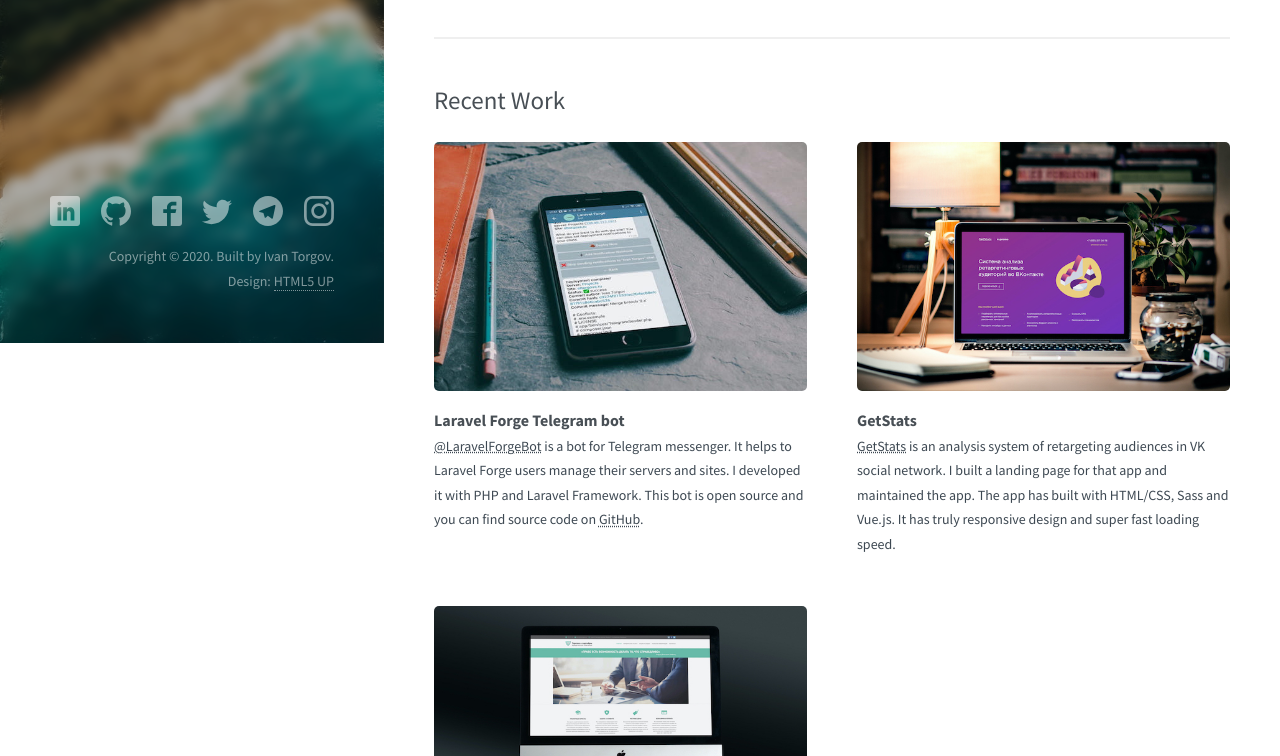
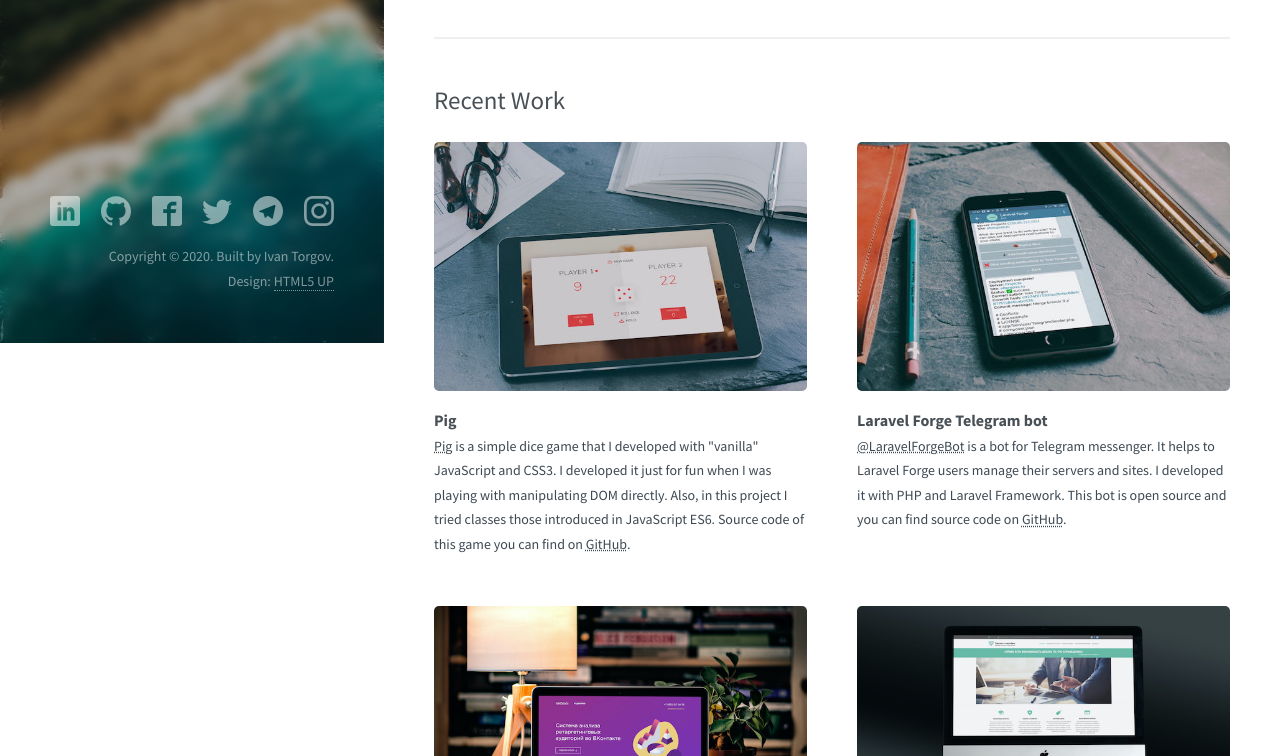
Before and after one commit to itorgov/personal-website, a website: page index.html in a window 1280 px wide. Shown: the part 457-1213 px from the top of the page. Drawn offline with nearby package versions, Linux system fonts and the light colour scheme; files that its build step writes are made by us from their sources.

Commit message:
Added a new project.

```diff
--- a/index.html
+++ b/index.html
@@ -102,6 +102,28 @@
         <div class="projects">
             <div class="project-preview">
                 <figure class="project-preview__image-box">
+                    <img src="img/projects/pig-game_1200px.jpg"
+                         alt="GetStats"
+                         srcset="img/projects/pig-game_600px.jpg 1x, img/projects/pig-game_1200px.jpg 2x"
+                         class="project-preview__image">
+                    <figcaption class="project-preview__image-caption">
+                        <a href="https://pig-game.itorgov.com" target="_blank" class="btn btn--small btn--dark">
+                            View
+                        </a>
+                    </figcaption>
+                </figure>
+                <h4 class="project-preview__title">Pig</h4>
+                <p class="project-preview__description">
+                    <a href="https://pig-game.itorgov.com" target="_blank">Pig</a>
+                    is a simple dice game that I developed with "vanilla" JavaScript and CSS3.
+                    I developed it just for fun when I was playing with manipulating DOM directly.
+                    Also, in this project I tried classes those introduced in JavaScript ES6.
+                    Source code of this game you can find on
+                    <a href="https://github.com/itorgov/pig-game" target="_blank">GitHub</a>.
+                </p>
+            </div>
+            <div class="project-preview">
+                <figure class="project-preview__image-box">
                     <img src="img/projects/laravel-forge-bot_1200px.jpg"
                          alt="GetStats"
                          srcset="img/projects/laravel-forge-bot_600px.jpg 1x, img/projects/laravel-forge-bot_1200px.jpg 2x"
@@ -114,7 +136,8 @@
                 </figure>
                 <h4 class="project-preview__title">Laravel Forge Telegram bot</h4>
                 <p class="project-preview__description">
-                    <a href="https://t.me/LaravelForgeBot" target="_blank">@LaravelForgeBot</a> is a bot for Telegram messenger.
+                    <a href="https://t.me/LaravelForgeBot" target="_blank">@LaravelForgeBot</a>
+                    is a bot for Telegram messenger.
                     It helps to Laravel Forge users manage their servers and sites.
                     I developed it with PHP and Laravel Framework.
                     This bot is open source and you can find source code on
```
Also changed, not shown: img/projects/pig-game_1200px.jpg (added), img/projects/pig-game_600px.jpg (added).
